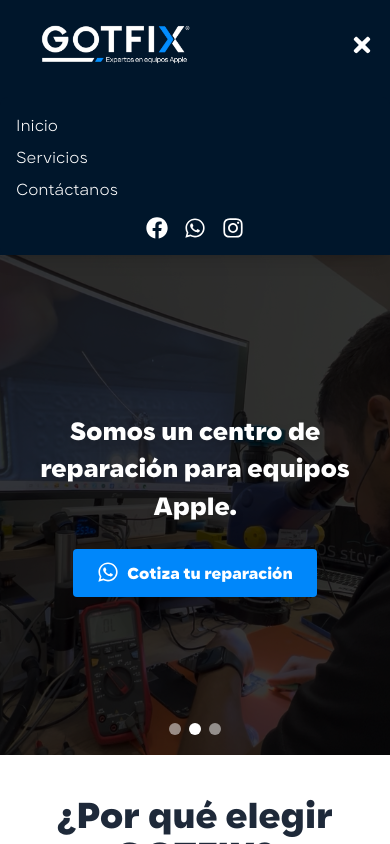
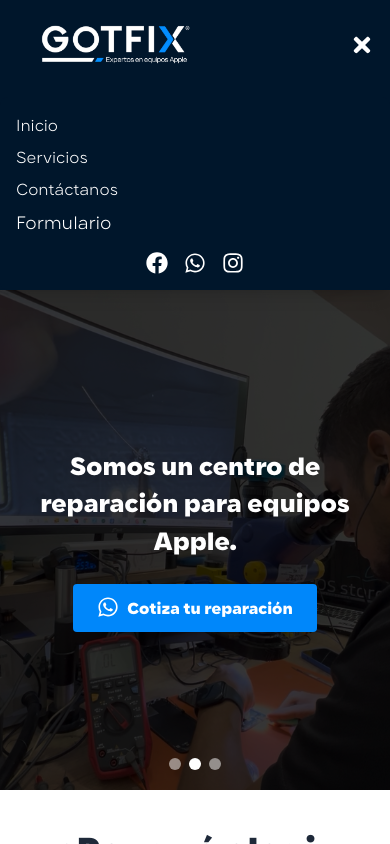
Before and after one commit to juanodsk/gotfix-landingpage, a React (Vite) app: page / in a window 390 px wide. Both pictures are taken after a click on the button 362 px from the left and 44 px from the top of the page. Shown: the top 844 px of the page. Built offline with nearby package versions, Linux system fonts and the light colour scheme.

Commit message:
arreglo navbar

```diff
--- a/src/components/Navbar.jsx
+++ b/src/components/Navbar.jsx
@@ -138,6 +138,14 @@ const Navbar = () => {
                   Contáctanos
                 </Link>
               </li>
+              <li>
+                <Link
+                  to="/formulario"
+                  className="text-white text-[18px] transition delay-10 hover:text-[#0087fa]"
+                >
+                  Formulario
+                </Link>
+              </li>
               <li className="flex space-x-4 pt-2 justify-center">
                 <FaFacebook className="text-white cursor-pointer text-[22px] transition-transform duration-300 ease-in-out hover:text-[#0087fa] hover:scale-125" />
                 <FaWhatsapp className="text-white cursor-pointer text-[22px] transition-transform duration-300 ease-in-out hover:text-[#0087fa] hover:scale-125" />
```
